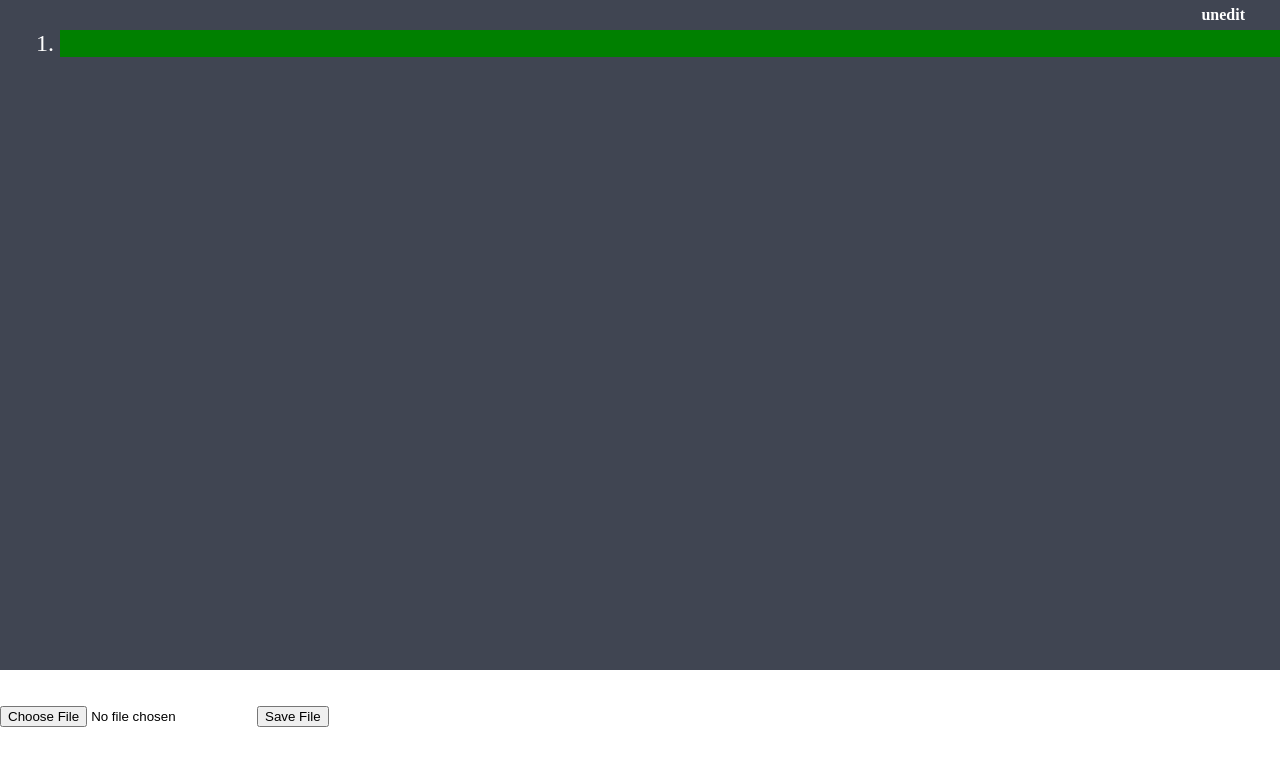
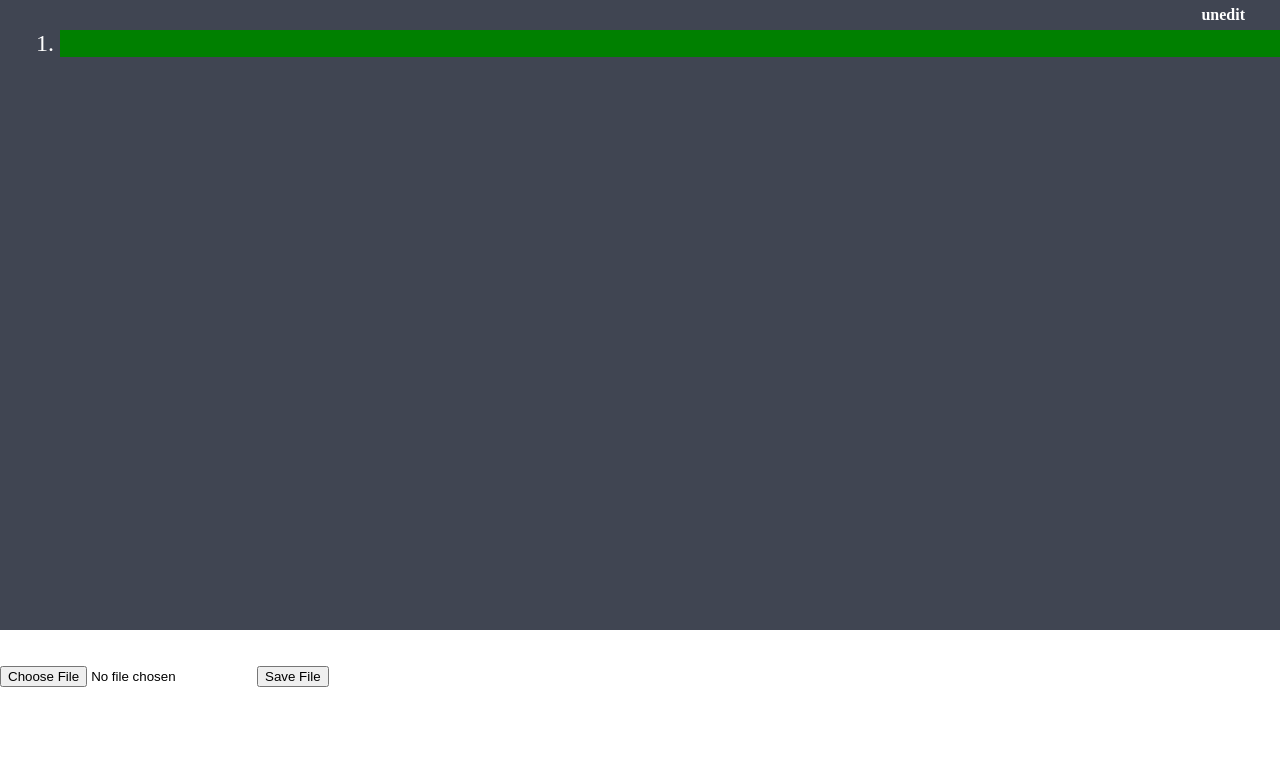
Before and after one commit to himanshusandha/Editor-App-PhoneGap, a plain HTML site: page www/coding_area.html in a window 1280 px wide. Drawn offline with Linux system fonts and the light colour scheme.

Commit message:
changedthe min-height to adjust the height

```diff
--- a/www/css/css_coding_area.css
+++ b/www/css/css_coding_area.css
@@ -6,7 +6,7 @@
     padding-top: 30px;
     background-color:#404552;
     width: 98.5vw;
-    min-height: 80vh;
+    min-height: 75vh;
   }
   #myOl:focus{
     outline: none;
```
